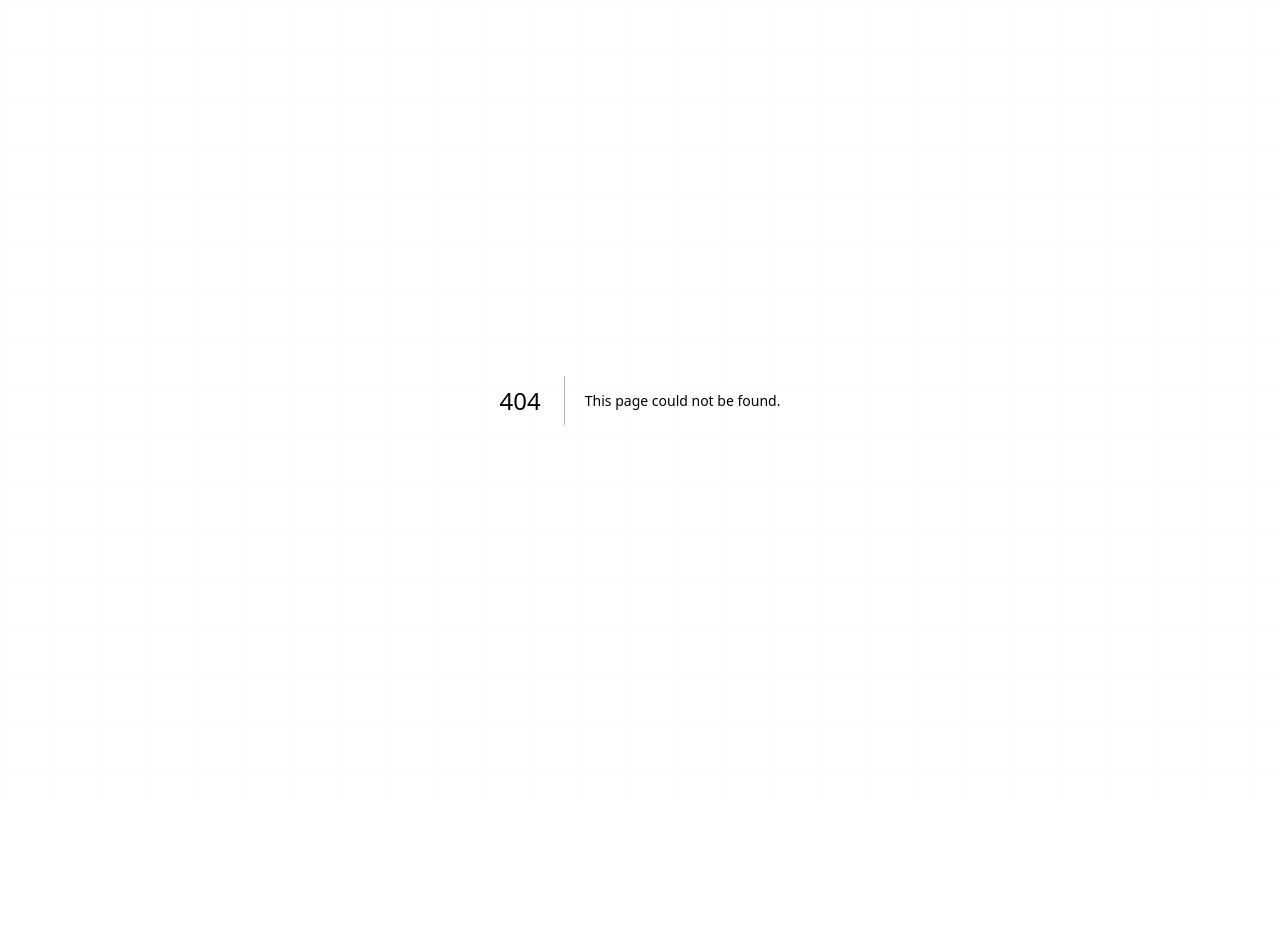
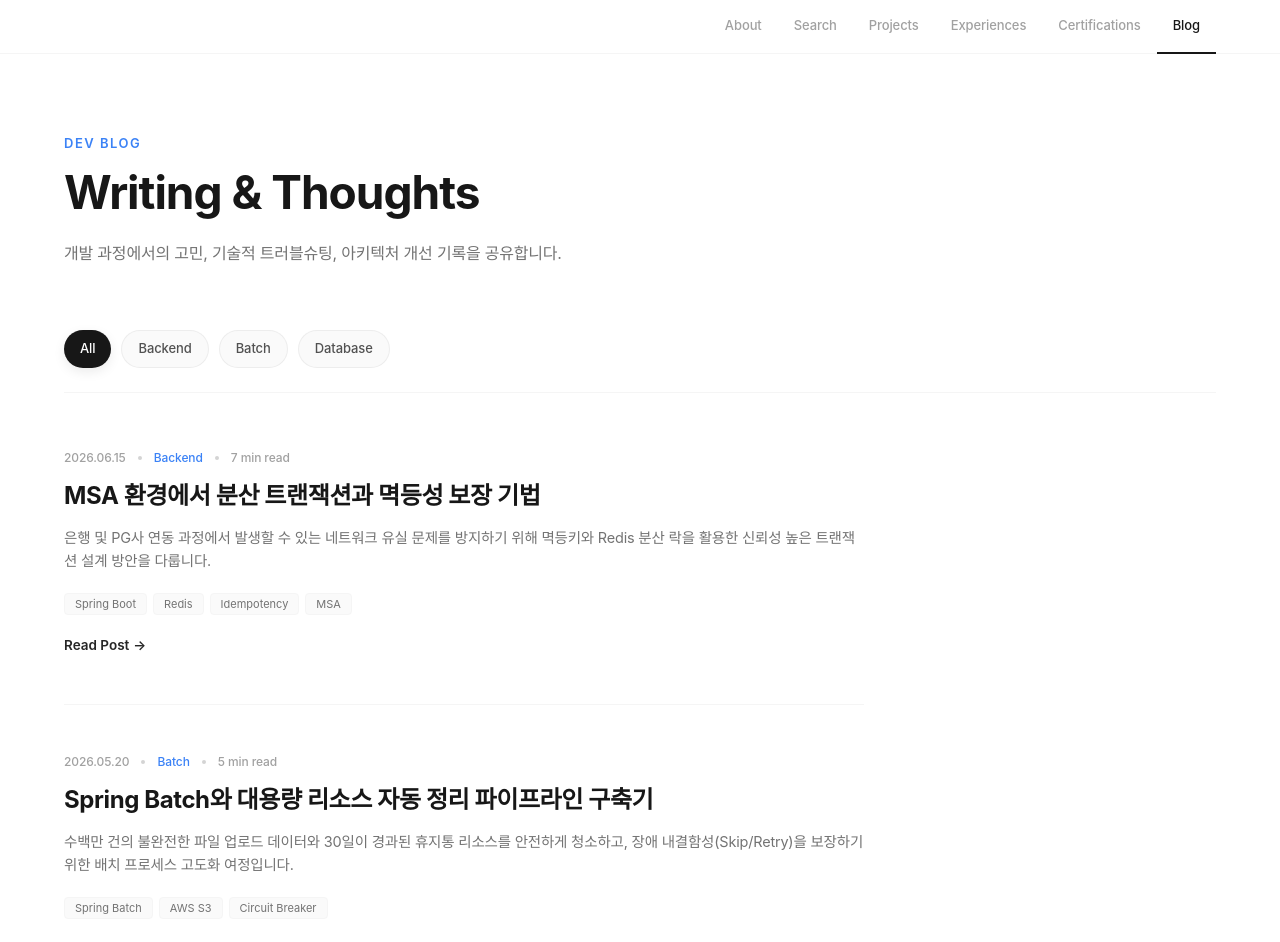
Before and after one commit to yeonju73/portfolio-page, a Next.js app: page /blog in a window 1280 px wide. Before the commit this address had no page. Shown: the top 942 px of the page. Before the commit the page ends 800 px from the top, so only its background shows below. Built offline with nearby package versions, Linux system fonts and the light colour scheme; a web font is replaced by a local one.

Commit message:
feat: implement blog page with category filtering and integrate link navigation in header

```diff
--- /dev/null
+++ b/src/app/blog/page.tsx
@@ -0,0 +1,128 @@
+"use client";
+
+import { useState } from 'react';
+import Navigation from '../../components/Navigation';
+import postsData from '../../data/posts.json';
+
+interface BlogPost {
+  id: string;
+  title: string;
+  excerpt: string;
+  category: string;
+  tags: string[];
+  date: string;
+  readTime: string;
+}
+
+const POSTS = postsData as BlogPost[];
+const CATEGORIES = ['All', 'Backend', 'Batch', 'Database'];
+
+export default function BlogPage() {
+  const [selectedCategory, setSelectedCategory] = useState('All');
+
+  const filteredPosts = selectedCategory === 'All'
+    ? POSTS
+    : POSTS.filter(post => post.category === selectedCategory);
+
+  return (
+    <div className="min-h-screen bg-white">
+      {/* Sticky Navigation */}
+      <Navigation activeSection="blog" />
+
+      {/* Main Container */}
+      <div className="max-w-[1200px] mx-auto px-6 py-20">
+
+        {/* Header */}
+        <div className="max-w-[800px] mb-16">
+          <span className="text-[#3b82f6] font-semibold text-[13px] tracking-[1.5px] uppercase mb-3 block">
+            Dev Blog
+          </span>
+          <h1 className="font-bold text-[38px] md:text-[46px] leading-[1.2] tracking-[-1px] text-neutral-900 mb-5">
+            Writing & Thoughts
+          </h1>
+          <p className="text-[16px] text-neutral-500 tracking-[-0.2px] leading-relaxed">
+            개발 과정에서의 고민, 기술적 트러블슈팅, 아키텍처 개선 기록을 공유합니다.
+          </p>
+        </div>
+
+        {/* Category Filters */}
+        <div className="flex flex-wrap gap-2.5 mb-14 border-b border-neutral-100 pb-6">
+          {CATEGORIES.map((category) => {
+            const isActive = selectedCategory === category;
+            return (
+              <button
+                key={category}
+                onClick={() => setSelectedCategory(category)}
+                className={`px-4 py-2 text-[13px] font-medium tracking-[-0.1px] transition-all duration-200 cursor-pointer ${
+                  isActive
+                    ? 'bg-neutral-900 text-white shadow-[0_4px_12px_rgba(0,0,0,0.08)]'
+                    : 'bg-neutral-50 border border-neutral-200/60 text-neutral-600 hover:text-neutral-950 hover:bg-neutral-100/60'
+                }`}
+                style={{ borderRadius: '20px' }}
+              >
+                {category}
+              </button>
+            );
+          })}
+        </div>
+
+        {/* Blog Posts List */}
+        <div className="max-w-[800px] flex flex-col gap-12">
+          {filteredPosts.length > 0 ? (
+            filteredPosts.map((post) => (
+              <article
+                key={post.id}
+                className="group flex flex-col items-start border-b border-neutral-100 pb-12 last:border-b-0"
+              >
+                {/* Meta details */}
+                <div className="flex items-center gap-3 text-[12px] text-neutral-400 font-medium tracking-[-0.1px] mb-3">
+                  <span>{post.date}</span>
+                  <span className="w-1 h-1 rounded-full bg-neutral-300" />
+                  <span className="text-[#3b82f6]">{post.category}</span>
+                  <span className="w-1 h-1 rounded-full bg-neutral-300" />
+                  <span>{post.readTime}</span>
+                </div>
+
+                {/* Title */}
+                <h2 className="font-bold text-[22px] md:text-[24px] text-neutral-900 leading-snug tracking-[-0.4px] mb-3.5 group-hover:text-[#3b82f6] transition-colors duration-200 cursor-pointer">
+                  {post.title}
+                </h2>
+
+                {/* Excerpt */}
+                <p className="text-[14.5px] text-neutral-500 leading-relaxed tracking-[-0.2px] mb-5">
+                  {post.excerpt}
+                </p>
+
+                {/* Tags */}
+                <div className="flex flex-wrap gap-1.5 mb-5">
+                  {post.tags.map((tag) => (
+                    <span
+                      key={tag}
+                      className="px-2.5 py-0.5 border border-neutral-100 text-[11px] text-neutral-500 bg-neutral-50"
+                      style={{ borderRadius: '4px' }}
+                    >
+                      {tag}
+                    </span>
+                  ))}
+                </div>
+
+                {/* Read Link */}
+                <button
+                  onClick={() => alert('상세 글 페이지는 준비 중입니다.')}
+                  className="text-[13.5px] font-semibold text-neutral-800 group-hover:text-[#3b82f6] transition-colors duration-200 flex items-center gap-1 cursor-pointer"
+                >
+                  Read Post <span className="transform group-hover:translate-x-1 transition-transform duration-200">→</span>
+                </button>
+              </article>
+            ))
+          ) : (
+            <div className="text-center py-20 border border-dashed border-neutral-200 rounded-2xl bg-neutral-50/50">
+              <p className="text-[14px] text-neutral-400">등록된 블로그 글이 없습니다.</p>
+            </div>
+          )}
+        </div>
+
+      </div>
+    </div>
+  );
+}
--- a/src/app/page.tsx
+++ b/src/app/page.tsx
@@ -13,11 +13,6 @@ export default function Home() {
 
   useEffect(() => {
     const sections = ['about', 'search', 'project', 'experience', 'certification'];
-
-    // Set active section to 'about' if we are at the very top of the page initially
-    if (window.scrollY < 50) {
-      setActiveSection('about');
-    }
 
     const observerOptions = {
       root: null,
--- a/src/components/Navigation.tsx
+++ b/src/components/Navigation.tsx
@@ -1,4 +1,6 @@
 "use client";
+
+import Link from 'next/link';
 
 interface NavTab {
   id: string;
@@ -7,11 +9,12 @@ interface NavTab {
 }
 
 const NAV_TABS: NavTab[] = [
-  { id: 'about', label: 'About', href: '#about' },
-  { id: 'search', label: 'Search', href: '#search' },
-  { id: 'project', label: 'Projects', href: '#project' },
-  { id: 'experience', label: 'Experiences', href: '#experience' },
-  { id: 'certification', label: 'Certifications', href: '#certification' },
+  { id: 'about', label: 'About', href: '/#about' },
+  { id: 'search', label: 'Search', href: '/#search' },
+  { id: 'project', label: 'Projects', href: '/#project' },
+  { id: 'experience', label: 'Experiences', href: '/#experience' },
+  { id: 'certification', label: 'Certifications', href: '/#certification' },
+  { id: 'blog', label: 'Blog', href: '/blog' },
 ];
 
 interface NavigationProps {
@@ -27,7 +30,7 @@ export default function Navigation({ activeSection }: NavigationProps) {
         {NAV_TABS.map((tab) => {
           const isActive = activeSection === tab.id;
           return (
-            <a
+            <Link
               key={tab.id}
               href={tab.href}
               className={`px-4 py-4 text-[13px] font-medium tracking-[-0.1px] transition-colors duration-150 border-b-2 -mb-px ${
@@ -37,7 +40,7 @@ export default function Navigation({ activeSection }: NavigationProps) {
               }`}
             >
               {tab.label}
-            </a>
+            </Link>
           );
         })}
       </div>
--- /dev/null
+++ b/src/data/posts.json
@@ -0,0 +1,29 @@
+[
+  {
+    "id": "msa-idempotency-handling",
+    "title": "MSA 환경에서 분산 트랜잭션과 멱등성 보장 기법",
+    "excerpt": "은행 및 PG사 연동 과정에서 발생할 수 있는 네트워크 유실 문제를 방지하기 위해 멱등키와 Redis 분산 락을 활용한 신뢰성 높은 트랜잭션 설계 방안을 다룹니다.",
+    "category": "Backend",
+    "tags": ["Spring Boot", "Redis", "Idempotency", "MSA"],
+    "date": "2026.06.15",
+    "readTime": "7 min read"
+  },
+  {
+    "id": "spring-batch-resource-cleaning",
+    "title": "Spring Batch와 대용량 리소스 자동 정리 파이프라인 구축기",
+    "excerpt": "수백만 건의 불완전한 파일 업로드 데이터와 30일이 경과된 휴지통 리소스를 안전하게 청소하고, 장애 내결함성(Skip/Retry)을 보장하기 위한 배치 프로세스 고도화 여정입니다.",
+    "category": "Batch",
+    "tags": ["Spring Batch", "AWS S3", "Circuit Breaker"],
+    "date": "2026.05.20",
+    "readTime": "5 min read"
+  },
+  {
+    "id": "closure-table-directory-optimization",
+    "title": "Closure Table 패턴과 인덱스 튜닝으로 무제한 깊이의 디렉토리 조회 최적화하기",
+    "excerpt": "계층 구조 데이터 조회 시 발생하는 N+1 문제를 방지하기 위해 Closure Table 패턴을 도입하고, 복합 인덱스 설계를 통해 조회 쿼리 성능을 3배 이상 개선한 경험을 소개합니다.",
+    "category": "Database",
+    "tags": ["JPA", "MySQL", "Closure Table", "Query Optimization"],
+    "date": "2026.04.10",
+    "readTime": "8 min read"
+  }
+]
```
